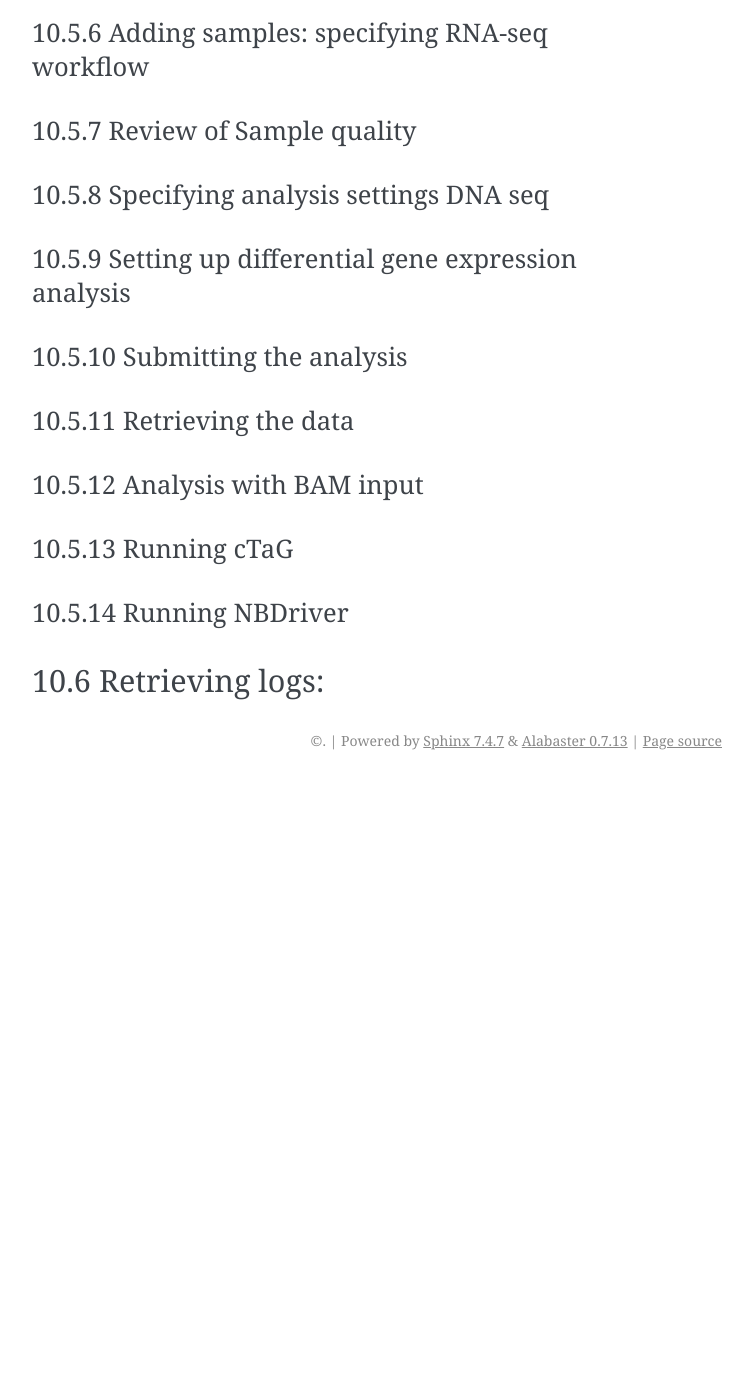
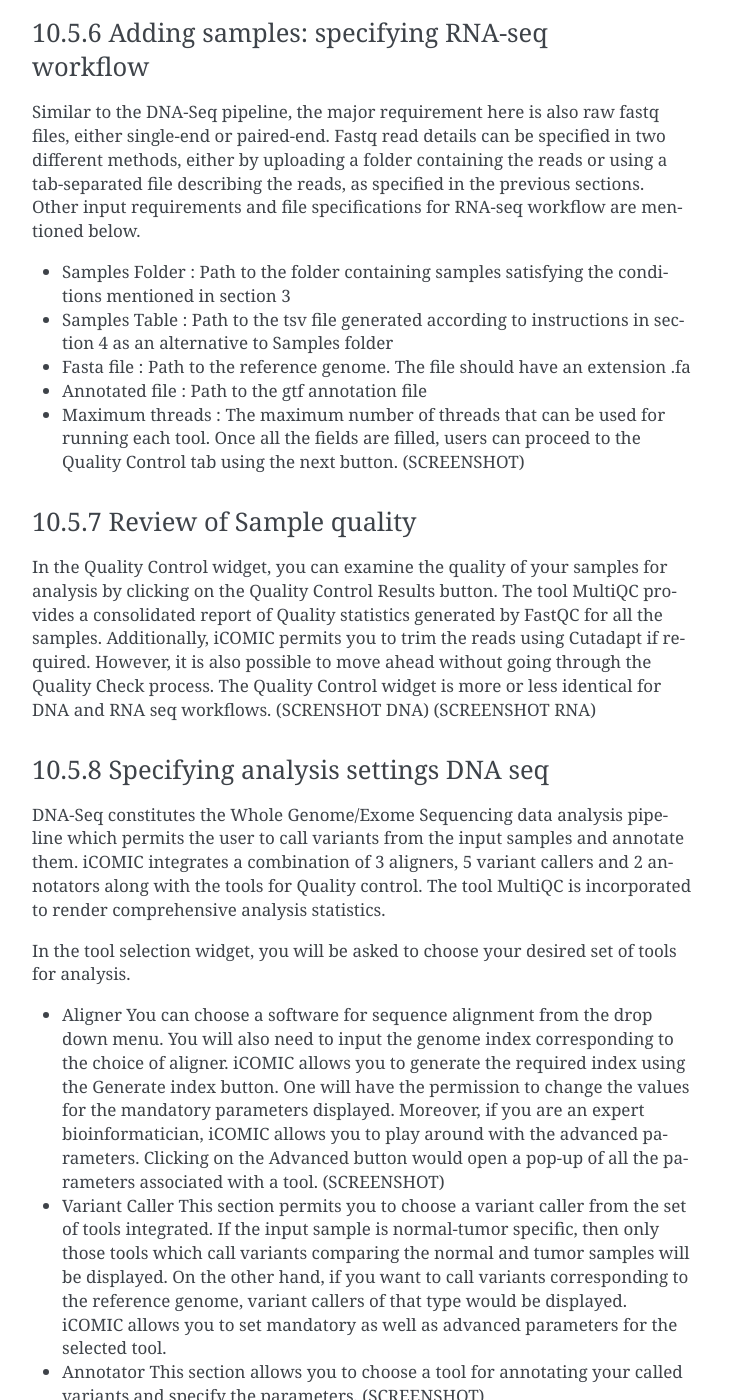
Before and after one commit to anjanaanilkumar1289/iCOMIC_doc, a Sphinx documentation site: the page built from docs/case.md, in a window 1280 px wide and 1400 px high, scrolled down 3200 px. Shown: the whole window, without its empty margins (388-1141 px from the left). Built offline with Sphinx 7.4.7, drawn with Linux system fonts in a browser that asks for light colours; before the commit the page ends 3980 px from its top, so only the background shows below that; some of the changed text lies outside the part shown.

Commit message:
Update case.md

```diff
--- a/docs/case.md
+++ b/docs/case.md
@@ -81,12 +81,57 @@ Once all the fields are filled, you can proceed to the Quality Control tab using
 
 (SCREENSHOT)
 ##### 10.5.6 Adding samples: specifying RNA-seq workflow
+
+Similar to the DNA-Seq pipeline, the major requirement here is also raw fastq files, either single-end or paired-end. Fastq read details can be specified in two different methods, either by uploading a folder containing the reads or using a tab-separated file describing the reads, as specified in the previous sections. Other input requirements and file specifications for RNA-seq workflow are mentioned below.
+
+- Samples Folder : Path to the folder containing samples satisfying the conditions mentioned in section 3
+- Samples Table : Path to the tsv file generated according to instructions in section 4 as an alternative to Samples folder
+- Fasta file : Path to the reference genome. The file should have an extension .fa
+- Annotated file : Path to the gtf annotation file
+- Maximum threads : The maximum number of threads that can be used for running each tool.
+Once all the fields are filled, users can proceed to the Quality Control tab using the next button.
+(SCREENSHOT)
 ##### 10.5.7 Review of Sample quality
+
+In the Quality Control widget, you can examine the quality of your samples for analysis by clicking on the Quality Control Results button. The tool MultiQC provides a consolidated report of Quality statistics generated by FastQC for all the samples. Additionally, iCOMIC permits you to trim the reads using Cutadapt if required.
+However, it is also possible to move ahead without going through the Quality Check process. The Quality Control widget is more or less identical for DNA and RNA seq workflows.
+(SCRENSHOT DNA)
+(SCREENSHOT RNA)
 ##### 10.5.8 Specifying analysis settings DNA seq
+
+DNA-Seq constitutes the Whole Genome/Exome Sequencing data analysis pipeline which permits the user to call variants from the input samples and annotate them. iCOMIC integrates a combination of 3 aligners, 5 variant callers and 2 annotators along with the tools for Quality control. The tool MultiQC is incorporated to render comprehensive analysis statistics.
+
+In the tool selection widget, you will be asked to choose your desired set of tools for analysis.
+- Aligner
+You can choose a software for sequence alignment from the drop down menu. You will also need to input the genome index corresponding to the choice of aligner. iCOMIC allows you to generate the required index using the Generate index button. One will have the permission to change the values for the mandatory parameters displayed. Moreover, if you are an expert bioinformatician, iCOMIC allows you to play around with the advanced parameters. Clicking on the Advanced button would open a pop-up of all the parameters associated with a tool.
+(SCREENSHOT)
+- Variant Caller
+This section permits you to choose a variant caller from the set of tools integrated. If the input sample is normal-tumor specific, then only those tools which call variants comparing the normal and tumor samples will be displayed. On the other hand, if you want to call variants corresponding to the reference genome, variant callers of that type would be displayed. iCOMIC allows you to set mandatory as well as advanced parameters for the selected tool.
+- Annotator
+This section allows you to choose a tool for annotating your called variants and specify the parameters.
+(SCREENSHOT)
 ##### 10.5.9 Setting up differential gene expression analysis
+
+RNA-Seq part allows you to identify the differentially expressed genes from RNA Sequencing data. iCOMIC integrates a combination of 2 aligners, 2 expression modellers and 2 differential expression tools along with the tools for Quality control. The tool MultiQC is incorporated to render comprehensive analysis statistics.
+- Aligner
+You can choose a software for sequence alignment from the drop down menu. You will also need to input the genome index corresponding to the choice of aligner. No worries! iCOMIC allows you to generate the required index using the Generate index button. One will have the permission to change the values for the mandatory parameters displayed. Moreover, if you are an expert bioinformatician, iCOMIC allows you to play around with the advanced parameters. Clicking on the Advanced button would open a pop-up of all the parameters associated with a tool.
+(SCREENSHOT)
+- Expression Modeller
+This section allows you to choose an expression modeller from the integrated list of tools for counting the reads with the help of annotation file. Users will also have the freedom to set parameters corresponding to the tool.
+- Differential Expression tool
+Here you can choose a tool for quantifying differential expression and can also set parameters.
+(SCREENSHOT)
 ##### 10.5.10 Submitting the analysis
+
+The Run tab consists of a Run button to initialize and proceed with the analysis. Progress bar present in the tab allows you to examine the extent to which the process has been completed.
+(SCREENSHOT DNA)
+(SCREENSHOT RNA)
 ##### 10.5.11 Retrieving the data
+
+Once the analysis is completed, iCOMIC will automatically move on to the Results tab which displays three major results.
+
 ##### 10.5.12 Analysis with BAM input
+iCOMIC allows the user to start the analysis with aligned BAM files. For running iCOMIC with BAM files as input, the files should be sorted and stored in a folder named ‘results_dna/mapped’ or ‘results/mapped’ in the case DNA seq and RNA seq workflows respectively. The BAM files should be named in the format `{sample}-{unit}-{condition}.sorted.bam`. It is advised that while choosing this approach, the input is provided as a table. The sample information should be specified as mentioned in section 3 with fq1 and fq2 columns empty.
 ##### 10.5.13 Running cTaG
 ##### 10.5.14 Running NBDriver
 
```
